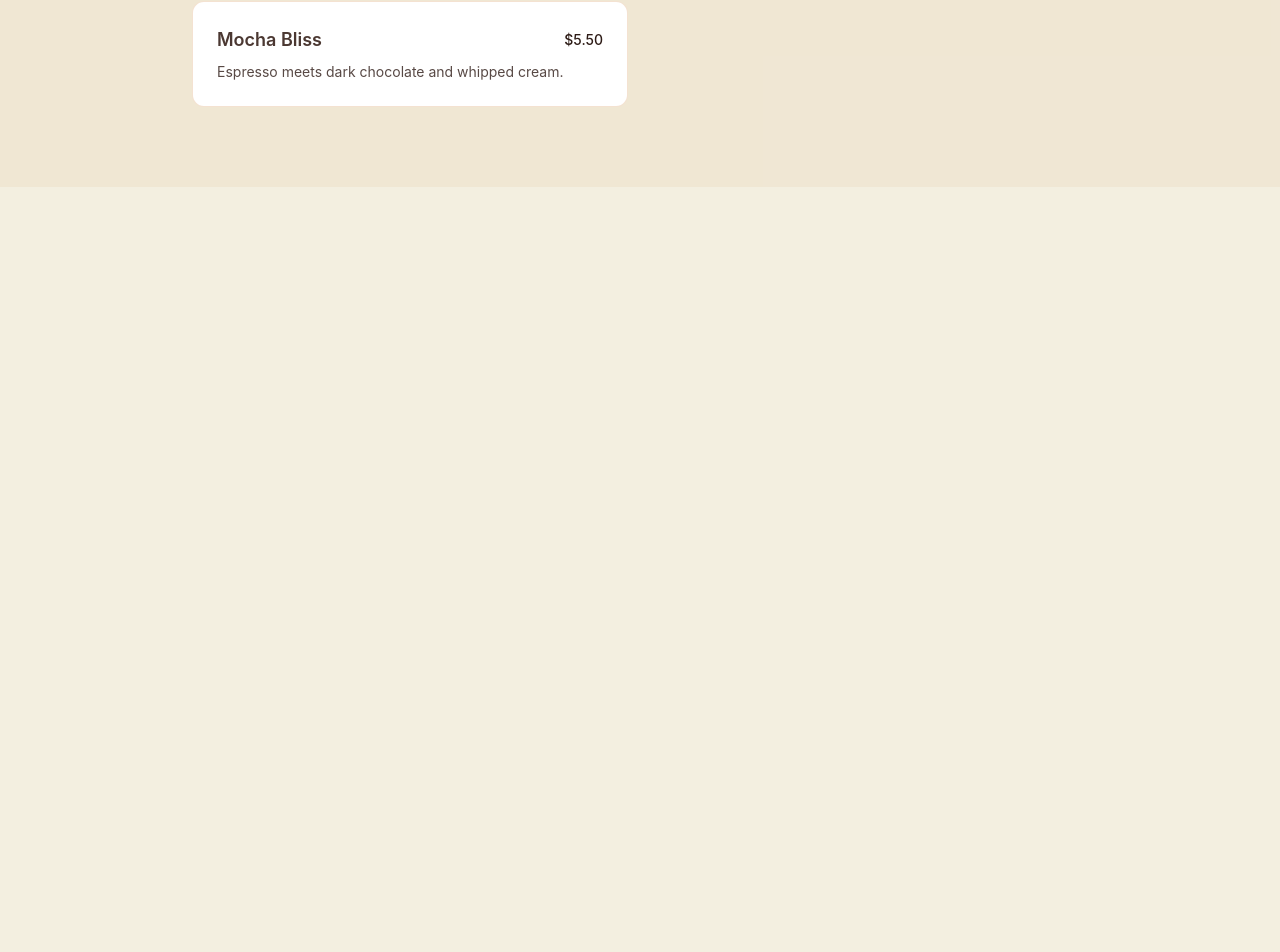
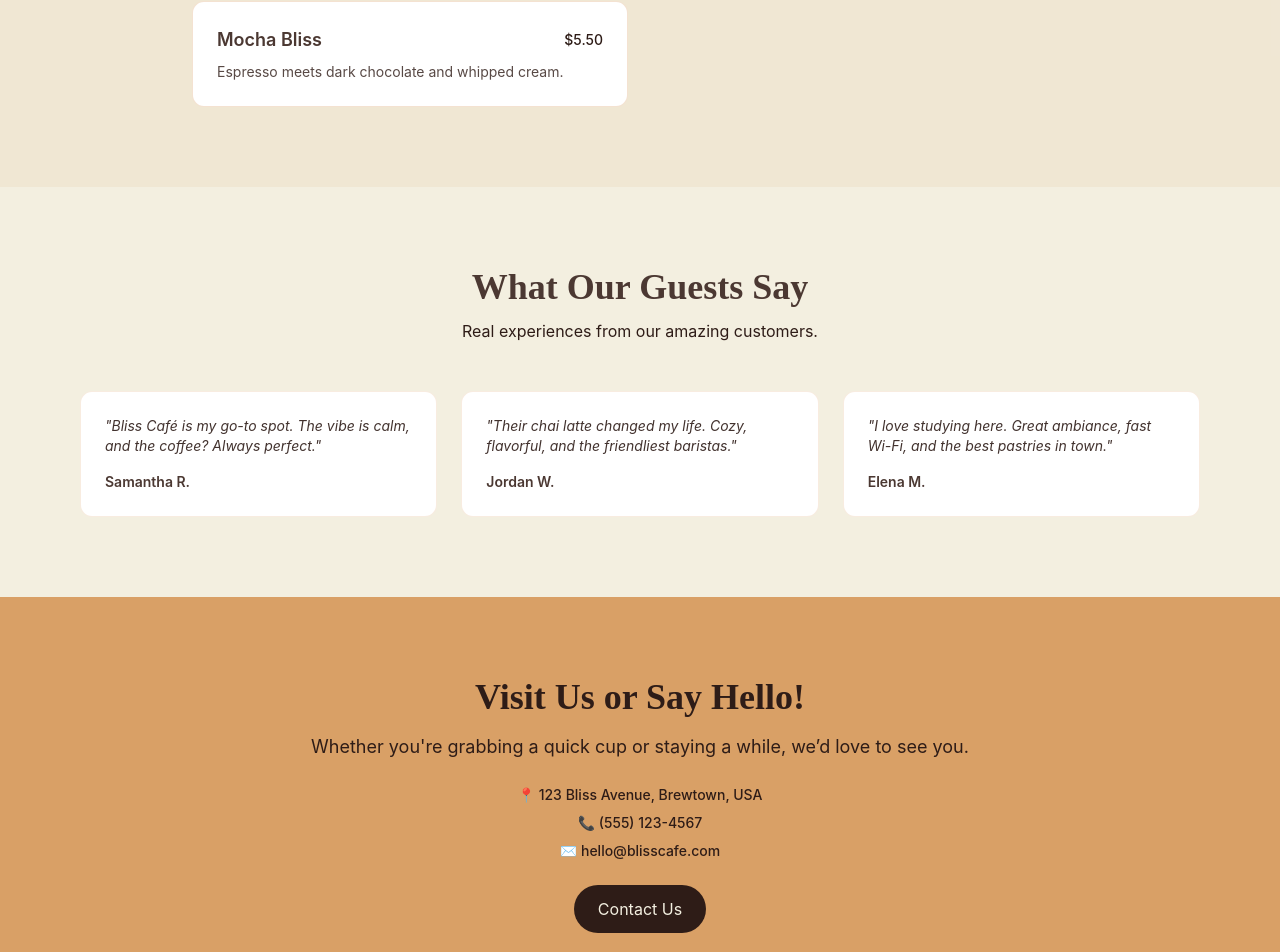
Before and after one commit to tleanne1/bliss-cafe, a React (Vite) app: page / in a window 1280 px wide. Shown: the part 1723-2675 px from the top of the page. Before the commit the page ends 1910 px from the top, so only its background shows below. Built offline with nearby package versions, Linux system fonts and the light colour scheme.

Commit message:
Created Contact.jsx

```diff
--- a/src/App.jsx
+++ b/src/App.jsx
@@ -3,6 +3,8 @@
 import Hero from "./sections/Hero";
 import About from "./sections/About";
 import Menu from "./sections/Menu";
+import Testimonials from "./sections/Testimonials";
+import Contact from "./sections/Contact";
 
 const App = () => {
   return (
@@ -11,6 +13,8 @@
       <Hero />
       <About />
       <Menu />
+      <Testimonials />
+      <Contact />
     </div>
   );
 };
--- /dev/null
+++ b/src/sections/Contact.jsx
@@ -0,0 +1,36 @@
+import React from "react";
+
+const Contact = () => {
+  return (
+    <section
+      id="contact"
+      className="bg-caramel text-dark py-20 px-6 md:px-20 text-center"
+    >
+      <div className="max-w-3xl mx-auto">
+        <h2 className="text-3xl md:text-4xl font-display font-bold mb-4">
+          Visit Us or Say Hello!
+        </h2>
+        <p className="text-base md:text-lg mb-6">
+          Whether you're grabbing a quick cup or staying a while, we’d love to see you.
+        </p>
+        <p className="text-sm font-medium mb-2">
+          📍 123 Bliss Avenue, Brewtown, USA
+        </p>
+        <p className="text-sm font-medium mb-2">
+          📞 (555) 123-4567
+        </p>
+        <p className="text-sm font-medium">
+          ✉️ hello@blisscafe.com
+        </p>
+        <a
+          href="mailto:hello@blisscafe.com"
+          className="inline-block mt-6 px-6 py-3 bg-dark text-cream rounded-full hover:bg-coffee transition"
+        >
+          Contact Us
+        </a>
+      </div>
+    </section>
+  );
+};
+
+export default Contact;
```
